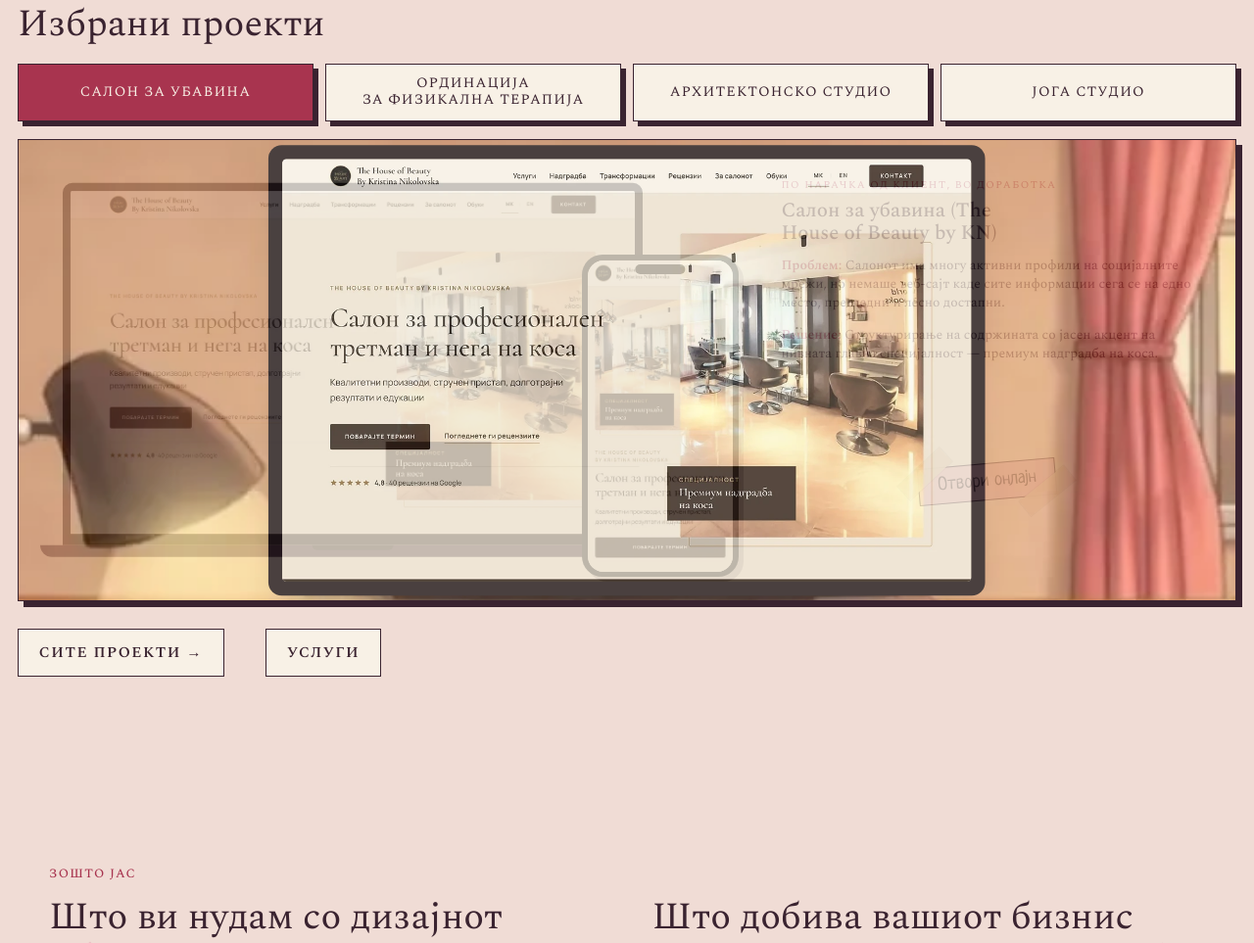
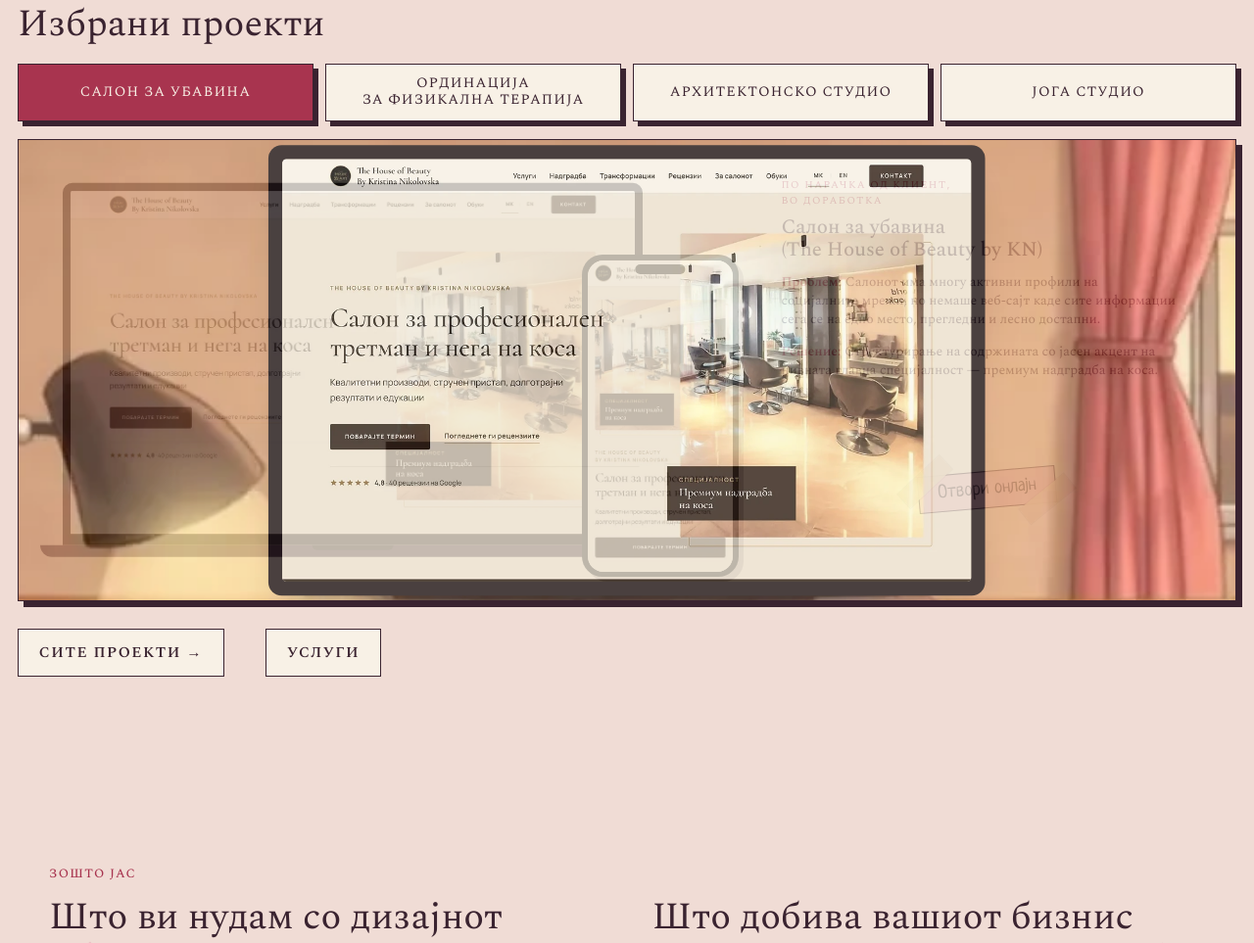
Before and after one commit to iskrajodesign/iskrajodesign, a plain HTML site: page index.html in a window 1280 px wide. Shown: the part 805-1768 px from the top of the page at 98% size. Drawn offline with Linux system fonts and the light colour scheme.

Commit message:
v177: notebooks pile overlapping again, balanced project texts in featured view, status breaks after comma
Co-Authored-By: Claude Fable 5.2 <noreply@anthropic.com>
Claude-Session: https://claude.ai/code/session_01KhgrzViBWiZ1Z27EWExxkW

```diff
--- a/index.html
+++ b/index.html
@@ -1313,13 +1313,13 @@ section.svc,section.work,section.photos{padding-top:0!important}
 .kzvp{right:auto;left:calc(3.6% + var(--lw) - 5cqw);bottom:5%;height:70%}
 .kzvt{position:absolute;top:8cqh;right:3.2%;left:calc(3.6% + var(--lw) - 5cqw + 37.5cqh + 2.2cqw);margin:0}
 .kzvtg{grid-template-columns:1fr;gap:.85em 0}
-.kzvth{margin:.3em 0 .6em}
+.kzvth{margin:.3em 0 .6em}.kzvts,.kzvth,.kzvtg p{text-wrap:balance}
 /* v169 */
 .kzcap{justify-content:center;text-align:center}
 .kzcn{text-wrap:balance}
 .kzv>.kzvo{left:0;top:0}
-/* v174: 5 notebooks spread evenly */
-@media(min-width:900px){.pile{justify-content:space-evenly;padding-left:0}.nb+.nb{margin-left:0}}
+/* v177: 5 notebooks spread evenly */
+
 </style>
 </head><body>
 
@@ -2013,7 +2013,7 @@ function renderFeat(){
     vopen.addEventListener("click",function(e){e.stopPropagation();});
     var vL=el("div","kzvL"),vtx=el("div","kzvt"),vts=el("span","kzvts"),vth=el("h3","kzvth"),vtg=el("div","kzvtg"),vtp=el("p"),vtr=el("p");vtg.appendChild(vtp);vtg.appendChild(vtr);vtx.appendChild(vts);vtx.appendChild(vth);vtx.appendChild(vtg);vw.appendChild(vopen);vL.appendChild(vtx);vL.appendChild(vbr);vw.appendChild(vL);vw.appendChild(vph);
     var VLB={mk:["Проблем","Решение"],en:["Problem","Solution"],sr:["Problem","Rešenje"]};
-    var VTX={beauty:{mk:["По нарачка од клиент, во доработка","Салон за убавина (The House of Beauty by KN)","Салонот има многу активни профили на социјалните мрежи, но немаше веб-сајт каде сите информации сега се на едно место, прегледни и лесно достапни.","Структурирање на содржината со јасен акцент на нивната главна специјалност — премиум надградба на коса."],en:["Client commission, in progress","Beauty salon (The House of Beauty by KN)","The salon has very active social media profiles, but it had no website where all the information sits in one place, clear and easy to reach.","Content structured with a clear focus on their main speciality: premium hair extensions."],sr:["Po narudžbini klijenta, u doradi","Salon lepote (The House of Beauty by KN)","Salon ima veoma aktivne profile na društvenim mrežama, ali nije imao veb-sajt na kojem su sve informacije na jednom mestu, pregledne i lako dostupne.","Strukturisanje sadržaja sa jasnim akcentom na njihovu glavnu specijalnost: premium nadogradnju kose."]},
+    var VTX={beauty:{mk:["По нарачка од клиент, во доработка","Салон за убавина (The House of Beauty by KN)","Салонот има многу активни профили на социјалните мрежи, но немаше веб-сајт каде сите информации сега се на едно место, прегледни и лесно достапни.","Структурирање на содржината со јасен акцент на нивната главна специјалност — премиум надградба на коса."],en:["Client commission, in progress","Beauty salon (The House of Beauty by KN)","The salon has very active social media profiles, but it had no website where all the information sits in one place, clear and easy to reach.","Content structured with a clear focus on their main speciality: premium hair extensions."],sr:["Po narudžbini klijenta, u doradi","Salon lepote (The House of Beauty by KN)","Salon ima veoma aktivne profile na društvenim mrežama, ali nije imao veb-sajt na kojem su sve informacije na jednom mestu, pregledne i lako dostupne.","Strukturisanje sadržaja sa jasnim akcentom na njihovu glavnu specijalnost: premium nadogradnju kose."]},
       phys:{mk:["По нарачка од клиент, завршен проект","Ординација за физикална терапија","Постоечкиот веб-сајт беше нефункционален за пациентите, со застарени податоци и фотографии.","Целосен редизајн со чисти информации и брз начин за контакт и закажување консултации."],en:["Client commission, completed project","Physical therapy clinic","The existing website did not work for patients, with outdated information and photos.","A full redesign with clear information and a quick way to get in touch and book a consultation."],sr:["Po narudžbini klijenta, završen projekat","Ordinacija za fizikalnu terapiju","Postojeći veb-sajt nije bio funkcionalan za pacijente, sa zastarelim podacima i fotografijama.","Potpun redizajn sa jasnim informacijama i brzim načinom za kontakt i zakazivanje konsultacija."]},
       arch:{mk:["По нарачка од клиент, во доработка","Архитектонско студио","Студио со преку 20 години успешна работа кое имаше потреба од нов, современ дизајн на веб-сајт.","Уникатна, модерна презентација која соодветно го следи нивното долгогодишно искуство и ги става проектите во прв план."],en:["Client commission, in progress","Architecture studio","A studio with over 20 years of successful work that needed a new, contemporary website design.","A unique, modern presentation that does justice to their long experience and puts the projects first."],sr:["Po narudžbini klijenta, u doradi","Arhitektonski studio","Studio sa više od 20 godina uspešnog rada kojem je bio potreban nov, savremen dizajn veb-sajta.","Unikatna, moderna prezentacija koja na pravi način prati njihovo dugogodišnje iskustvo i stavlja projekte u prvi plan."]},
       yoga:{mk:["Демо сајт","Јога студио (Концепт-дизајн)","Премногу информации на социјалните медиуми без јасна хиерархија и неконзистентност во податоците за термини и цени.","Прегледна веб-структура со чист распоред и лесно достапни информации."],en:["Demo site","Yoga studio (concept design)","Too much information on social media with no clear hierarchy, and inconsistent details about class times and prices.","A clear website structure with a clean layout and easy-to-find information."],sr:["Demo sajt","Joga studio (koncept-dizajn)","Previše informacija na društvenim mrežama bez jasne hijerarhije i nedosledni podaci o terminima i cenama.","Pregledna veb-struktura sa čistim rasporedom i lako dostupnim informacijama."]}};stage.appendChild(vw);vw.addEventListener("click",function(e){e.stopPropagation();});
@@ -2052,7 +2052,7 @@ function renderFeat(){
       if(book&&bk){var t0=Date.now()+dl;bint=setInterval(function(){var t=Date.now()-t0,want;if(t<0)return;t=t%tot;if(t<mv)want=Math.min(BK-1,Math.floor(t/mv*BK));else if(t<mv+hold)want=BK-1;else if(t<2*mv+hold)want=Math.max(0,BK-1-Math.floor((t-mv-hold)/mv*BK));else want=0;if(want!==bcur&&!bflip)bgo(want>bcur?1:-1);},150);}
       };if(book&&bk)bintro(go);else go();}
     function vplace(){var S=vw.getBoundingClientRect(),t=vtx.getBoundingClientRect(),q=vph.getBoundingClientRect();if(!S.width)return;vopen.style.left=Math.round((q.right+S.right)/2-S.left-vopen.offsetWidth/2)+"px";vopen.style.top=Math.round((t.bottom+S.bottom)/2-S.top-vopen.offsetHeight/2)+"px";}
-    function vsync(){var vid=K4[act4],D=(VTX[vid]||{})[lang]||(VTX[vid]||{}).mk||["","","",""],LB=VLB[lang]||VLB.mk;vts.textContent=D[0];vth.textContent=D[1];vtp.textContent="";vtr.textContent="";vtp.appendChild(el("b","",LB[0]+": "));vtp.appendChild(document.createTextNode(D[2]));vtr.appendChild(el("b","",LB[1]+": "));vtr.appendChild(document.createTextNode(D[3]));vopen.href="https://iskrajodesign.github.io/"+(LIVE[vid]||"")+"/";var OL=vid==="yoga"?{mk:"Отвори",en:"Open",sr:"Otvori"}:{mk:"Отвори онлајн",en:"Open online",sr:"Otvori onlajn"};vopen.lastChild.textContent=OL[lang]||OL.mk;vplace();if(vOn){vload(act4);vrun();}}
+    function vsync(){var vid=K4[act4],D=(VTX[vid]||{})[lang]||(VTX[vid]||{}).mk||["","","",""],LB=VLB[lang]||VLB.mk;vts.textContent="";D[0].split(", ").forEach(function(x,k,a){if(k)vts.appendChild(document.createElement("br"));vts.appendChild(document.createTextNode(x+(k<a.length-1?",":"")));});vth.textContent="";(function(){var q=D[1].indexOf(" (");if(q<0){vth.textContent=D[1];return;}vth.appendChild(document.createTextNode(D[1].slice(0,q)));vth.appendChild(document.createElement("br"));vth.appendChild(document.createTextNode(D[1].slice(q+1)));})();vtp.textContent="";vtr.textContent="";vtp.appendChild(el("b","",LB[0]+": "));vtp.appendChild(document.createTextNode(D[2]));vtr.appendChild(el("b","",LB[1]+": "));vtr.appendChild(document.createTextNode(D[3]));vopen.href="https://iskrajodesign.github.io/"+(LIVE[vid]||"")+"/";var OL=vid==="yoga"?{mk:"Отвори",en:"Open",sr:"Otvori"}:{mk:"Отвори онлајн",en:"Open online",sr:"Otvori onlajn"};vopen.lastChild.textContent=OL[lang]||OL.mk;vplace();if(vOn){vload(act4);vrun();}}
     var vT=0;function view(v){vOn=v;if(v)vT=Date.now();stage.classList.toggle("zv",v);if(v)vload(act4);vrun();}
     var caps=el("div","kzcaps"),ORD=[1,0,2,3],pos=0,cb=[],ls=[],ps=[],hs=[];
     var ARW='<svg viewBox="0 0 44 26" aria-hidden="true"><path d="M3 20C10 4 26 2 38 12"/><path d="M30 5l9 7-11 3"/></svg>';
```
